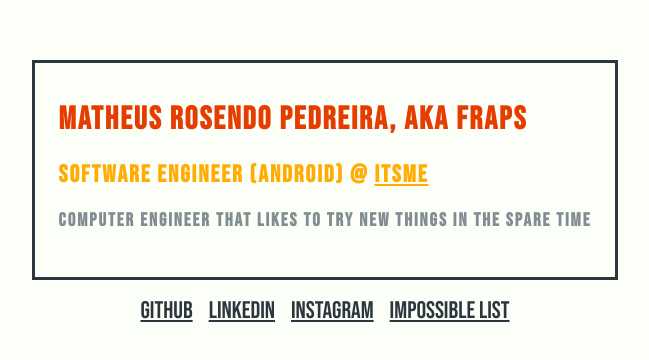
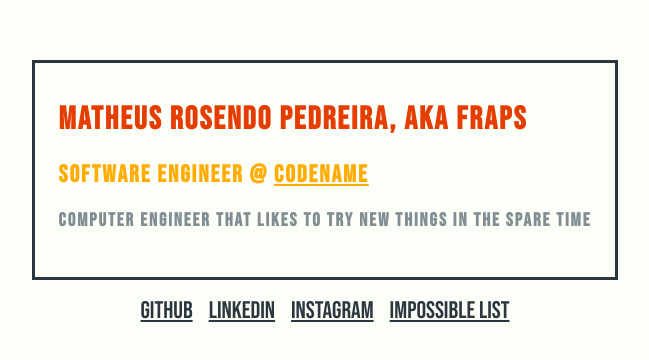
Before and after one commit to frapsMatheus/fraps.dev, a Next.js app: page / in a window 1280 px wide. Shown: the part 208-568 px from the top of the page, without its empty margins (315-964 px from the left). Built offline with nearby package versions, Linux system fonts and the light colour scheme.

Commit message:
fix(lp): update company name

```diff
--- a/src/pages/index.tsx
+++ b/src/pages/index.tsx
@@ -10,7 +10,7 @@ export default function Home() {
       <div className={styles.card}>
         <h1>Matheus Rosendo Pedreira, aka Fraps</h1>
         <h2>
-          Software Engineer (Android) @ <a href="http://itsme.cool/">Itsme</a>
+          Software Engineer @ <a href="http://codename.app/">CODENAME</a>
         </h2>
         <h3>
           Computer Engineer that likes to try new things in the spare time
```
